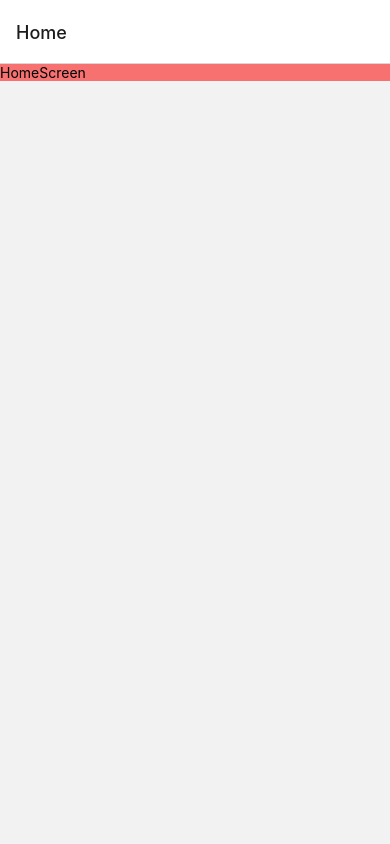
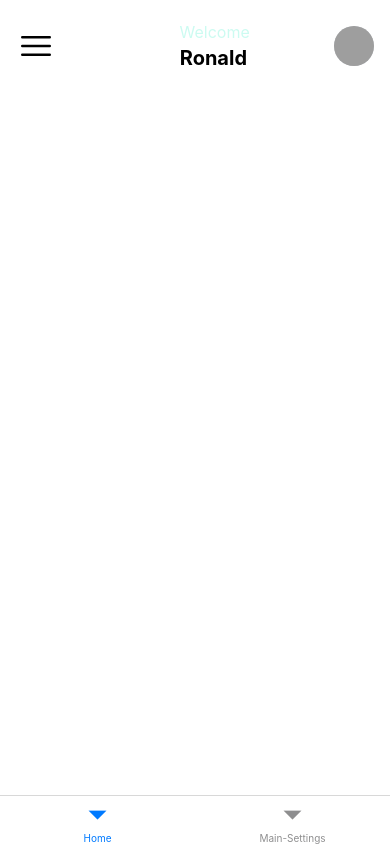
Before and after one commit to Sean-Miningah/AutoShops.Mobile, a React Native app: screen /Home in a window 390 px wide. Built offline with nearby package versions, Linux system fonts and the light colour scheme; grey boxes are pictures that could not be loaded.

Commit message:
Home page header

```diff
--- a/App.js
+++ b/App.js
@@ -1,16 +1,43 @@
 import { NavigationContainer } from '@react-navigation/native';
+import { createStackNavigator } from "@react-navigation/stack"
 import { createNativeStackNavigator } from '@react-navigation/native-stack';
+import { createBottomTabNavigator } from '@react-navigation/bottom-tabs'
 
-import HomeScreen from './screens/HomeScreen';
+import HomeScreen from './screens/HomeScreen'
+import ChatScreen from './screens/ChatScreen'
+import FavouriteScreen from './screens/FavouriteScreen'
+import SettingScreen from './screens/SettingScreen'
 
-const Stack = createNativeStackNavigator();
+// const Stack = createNativeStackNavigator()
+const Stack = createStackNavigator();
+
+const MainStackNavigator = () => {
+  return (
+    <Stack.Navigator>
+      <Stack.Screen name="Home" component={HomeScreen} />
+      <Stack.Screen name="Chat" component={ChatScreen} />
+      <Stack.Screen name="Favourite" component={FavouriteScreen} />
+      <Stack.Screen name="Settings" component={SettingScreen} />
+    </Stack.Navigator>
+  )
+}
+
+
+const BottomTab = createBottomTabNavigator();
+
+const BottomTabs = () => {
+  return (
+    <BottomTab.Navigator>
+      <BottomTab.Screen name="Home" component={HomeScreen} />
+      <BottomTab.Screen name="Main-Settings" component={MainStackNavigator} />
+    </BottomTab.Navigator>
+  );
+};
 
 export default function App() {
   return (
     <NavigationContainer>
-      <Stack.Navigator>
-        <Stack.Screen name="Home" component={HomeScreen} />
-      </Stack.Navigator>
+      <BottomTabs />
     </NavigationContainer>
   );
 }
--- /dev/null
+++ b/GlobalStyles.js
@@ -0,0 +1,13 @@
+import { StyleSheet, Platform, StatusBar } from 'react-native'
+
+export default StyleSheet.create({
+    droidSafeArea:{
+        flex: 1,
+        backgroundColor: "white",
+        paddingTop: Platform.OS === "android" ? StatusBar.currentHeight : 0
+    },
+
+    droidCardShadow:{
+        elevation:3,
+    }
+})
--- a/babel.config.js
+++ b/babel.config.js
@@ -2,6 +2,9 @@ module.exports = function(api) {
   api.cache(true);
   return {
     presets: ['babel-preset-expo'],
-    plugins: ["nativewind/babel"],
+    plugins: [
+      "nativewind/babel",
+      "react-native-reanimated/plugin",
+    ],
   };
 };
--- /dev/null
+++ b/screens/ChatScreen.js
@@ -0,0 +1,12 @@
+import { View, Text } from 'react-native'
+import React from 'react'
+
+const ChatScreen = () => {
+  return (
+    <View>
+      <Text>ChatScreen</Text>
+    </View>
+  )
+}
+
+export default ChatScreen
--- /dev/null
+++ b/screens/FavouriteScreen.js
@@ -0,0 +1,12 @@
+import { View, Text } from 'react-native'
+import React from 'react'
+
+const FavouriteScreen = () => {
+  return (
+    <View>
+      <Text>FavouriteScreen</Text>
+    </View>
+  )
+}
+
+export default FavouriteScreen
--- a/screens/HomeScreen.js
+++ b/screens/HomeScreen.js
@@ -1,12 +1,55 @@
-import { View, Text } from 'react-native'
-import React from 'react'
+import { View, Text, SafeAreaView, ScrollView, Image, StyleSheet } from 'react-native'
+import React, { useLayoutEffect } from 'react'
+import { useNavigation } from "@react-navigation/native"
+import { Bars3Icon } from "react-native-heroicons/solid"
+
+import GlobalStyles from '../GlobalStyles'
 
 const HomeScreen = () => {
+  const navigation = useNavigation()
+
+  useLayoutEffect(() => {
+    navigation.setOptions({
+      headerShown:false,
+    })
+  }, [])
   return (
-    <View className="bg-red-400">
-      <Text>HomeScreen</Text>
-    </View>
+    <SafeAreaView style={GlobalStyles.droidSafeArea} className="bg-white pt-5">
+
+      {/* Header */}
+      <View style= {styles.container} className="flex-row mx-4 items-center">
+        <View className="flex-1">
+          <Bars3Icon size={40} color="black" />
+        </View>
+
+
+        <View className="flex-1">
+          <Text className="text-base text-teal-100"> Welcome </Text>
+          <Text className="text-xl font-bold"> Ronald </Text>
+        </View>
+
+        <View className="">
+        <Image
+          source={{
+            uri: 'https://images.unsplash.com/photo-1664960599656-7f634fcc772f?ixlib=rb-1.2.1&ixid=MnwxMjA3fDB8MHxwaG90by1wYWdlfHx8fGVufDB8fHx8&auto=format&fit=crop&w=987&q=80'
+          }}
+
+          className="h-10 w-10 bg-gray-300 p-4 rounded-full"
+        />
+        </View>
+
+
+      </View>
+
+    </SafeAreaView>
   )
 }
 
 export default HomeScreen
+
+const styles = StyleSheet.create({
+  container: {
+    flexDirection: 'row',
+    justifyContent: 'space-between',
+  }
+})
--- /dev/null
+++ b/screens/SettingScreen.js
@@ -0,0 +1,12 @@
+import { View, Text } from 'react-native'
+import React from 'react'
+
+const SettingScreen = () => {
+  return (
+    <View>
+      <Text>SettingScreen</Text>
+    </View>
+  )
+}
+
+export default SettingScreen
```
Also changed, not shown: package.json (+13 -4 lines), 1 other file (tests, documents, lock files or other folders).
